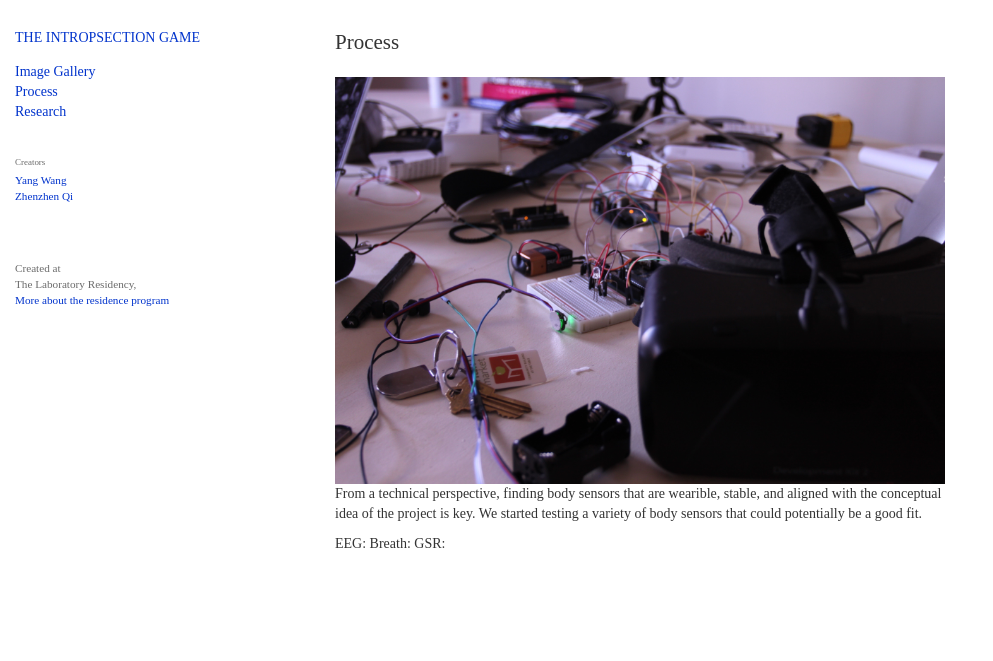
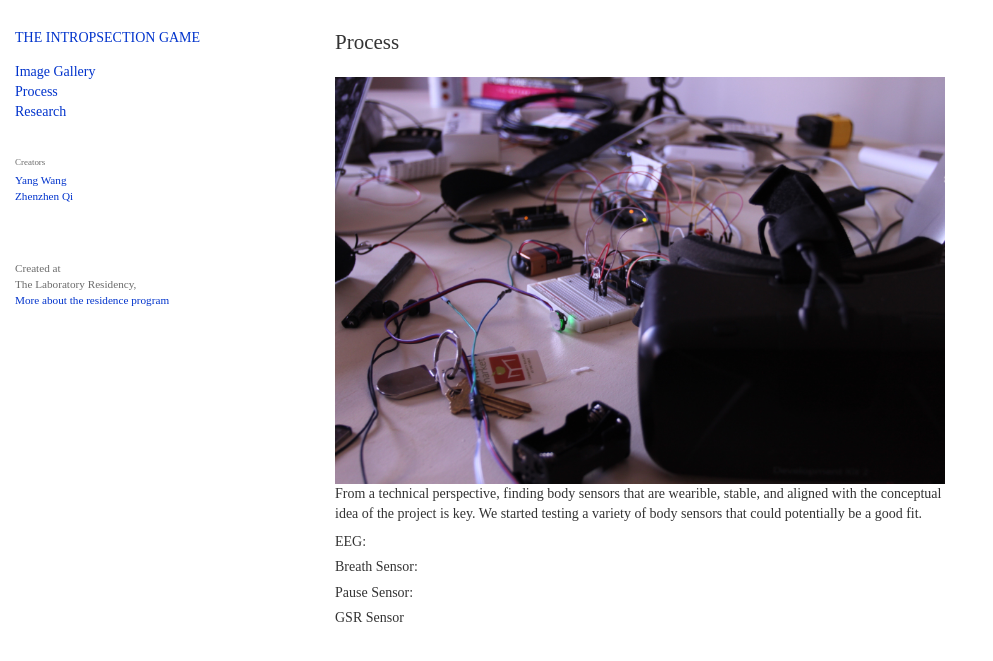
Before and after one commit to ZZYW/TheIntrospectionGame, a Jekyll site: the page built from _posts/2015-5-2-Process.html, in a window 1280 px wide. Shown: the top 661 px of the page, without its empty margins (0-993 px from the left). Built offline with Jekyll 4.4.1, drawn with Linux system fonts in a browser that asks for light colours; nearby versions of some CDN libraries.

Commit message:
documenting process

```diff
--- a/_posts/2015-5-2-Process.html
+++ b/_posts/2015-5-2-Process.html
@@ -4,8 +4,14 @@ layout: default
 <img src="{{ "/img/process/sensors.jpg" | prepend: site.baseurl }}" class="img-responsive" />
 <p>From a technical perspective, finding body sensors that are wearible, stable, and aligned with the conceptual idea of the project is key. We started testing a variety of body sensors that could potentially be a good fit. </p>
 
-EEG:
+<h5>EEG:</h5>
+<p></p>
 
-Breath:
+<h5>Breath Sensor:</h5>
+<p></p>
 
-GSR:
+<h5>Pause Sensor:</h5>
+<p></p>
+
+<h5>GSR Sensor</h5>
+<p></p>
```
